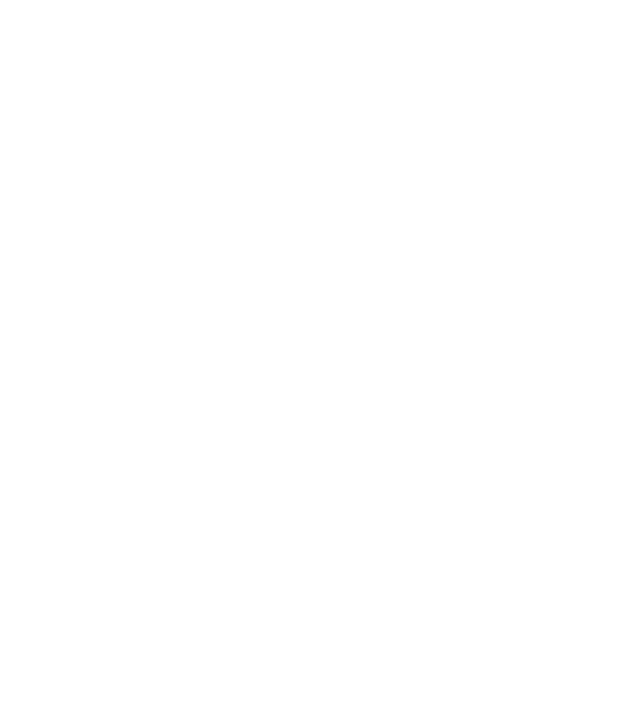
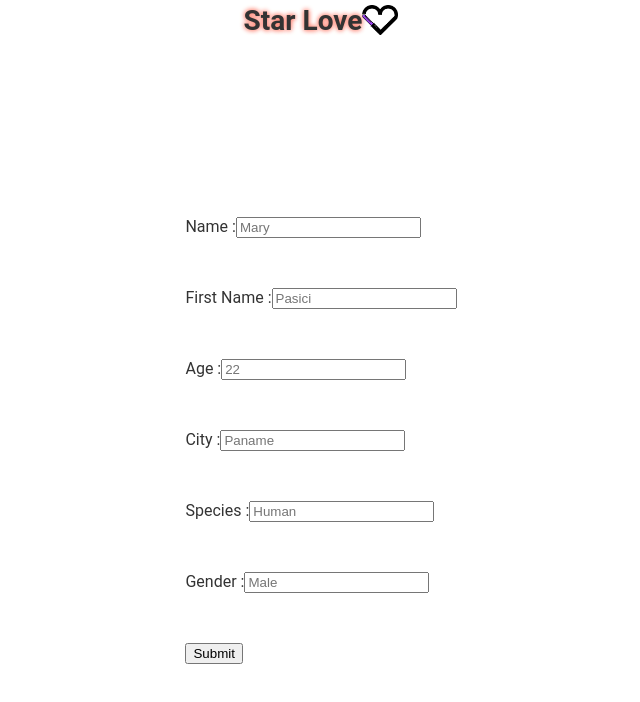
Before and after one commit to VincentBriand44/WCS-Hackathon-1, a React (Create React App) app: page /app/inscription in a window 1280 px wide. Before the commit this address had no page. Shown: the top 702 px of the page, without its empty margins (319-959 px from the left). Built offline with nearby package versions, Linux system fonts and the light colour scheme.

Commit message:
add inscription

```diff
--- a/src/App.js
+++ b/src/App.js
@@ -1,6 +1,7 @@
 import { Route, Routes } from "react-router-dom";
 import SwipeProfile from "./components/SwipeProfile";
 import Home from "./pages/Home";
+import Inscription from "./pages/Inscription";
 import Profile from "./pages/Profile";
 import Swipe from "./pages/Swipe";
 
@@ -11,6 +12,7 @@
         <Route path="/" element={<Home />} />
         <Route path="/app" element={<Swipe />} />
         <Route path="/app/profile" element={<Profile />} />
+        <Route path="/app/inscription" element={<Inscription />} />
       </Routes>
     </div>
   );
--- a/src/components/Header.js
+++ b/src/components/Header.js
@@ -1,7 +1,9 @@
+import logoImage from "../styles/img/logo.png"
+
 const Header = () => (
   <div className="header">
     <span> Star Love</span>
-    <img src="image/**" alt="my-logo" />
+    <img src={logoImage} alt="my-logo" />
   </div>
 );
 
--- /dev/null
+++ b/src/pages/Inscription.js
@@ -0,0 +1,114 @@
+import Footer from "../components/Footer";
+import Header from "../components/Header";
+import React, {useState} from 'react';
+
+
+    function Inscription () {
+                const [nameInput, setnameInput] = useState('');
+                const [fnameInput, setfnameInput] = useState('');
+                const [ageInput, setageInput] = useState('');
+                const [cityInput, setcityInput] = useState('');
+                const [speciesInput, setspeciesInput] = useState('');
+                const [genderInput, setgenderInput] = useState('');
+
+                const  input=(e)=> {
+                e.preventDefault ();
+                console.log(`${nameInput}:${fnameInput}:${ageInput}:${cityInput}:${speciesInput}:${genderInput}`);
+        };
+        return (
+        <>
+        <Header />
+        <div className="toto">
+
+         <form>
+          <div>
+            <label htmlFor="name">
+              Name :
+              <input
+                type="text"
+                name="name"
+                id="name"
+                placeholder="Mary"
+                value={nameInput}
+                onChange={(e) => setnameInput(e.target.value)}
+              />
+            </label>
+           </div>
+           <div>
+            <label htmlFor="fname">
+              First Name :
+              <input
+                type="text"
+                name="first name"
+                id="first name"
+                placeholder="Pasici"
+                value={fnameInput}
+                onChange={(e) => setfnameInput(e.target.value)}
+              />
+            </label>
+           </div>
+           <div>
+            <label htmlFor="age">
+              Age :
+              <input
+                type="text"
+                name="age"
+                id="age"
+                placeholder="22"
+                value={ageInput}
+                onChange={(e) => setageInput(e.target.value)}
+              />
+            </label>
+           </div>
+           <div>
+            <label htmlFor="City">
+              City :
+              <input
+                type="text"
+                name="city"
+                id="city"
+                placeholder="Paname"
+                value={cityInput}
+                onChange={(e) => setcityInput(e.target.value)}
+              />
+            </label>
+           </div>
+           <div>
+            <label htmlFor="Species">
+              Species :
+              <input
+                type="text"
+                name="species"
+                id="Species"
+                placeholder="Human"
+                value={speciesInput}
+                onChange={(e) => setspeciesInput(e.target.value)}
+              />
+            </label>
+           </div>
+           <div>
+            <label htmlFor="Gender">
+              Gender :
+              <input
+                type="text"
+                name="Gender"
+                id="Gender"
+                placeholder="Male"
+                value={genderInput}
+                onChange={(e) => setgenderInput(e.target.value)}
+              />
+            </label>
+           </div>
+
+            <button type="submit" onClick={input}>
+              Submit
+            </button>
+          </form>
+        </div>
+        </>
+        );
+    };
+
+
+
+export default Inscription;
--- a/src/pages/Swipe.js
+++ b/src/pages/Swipe.js
@@ -6,7 +6,7 @@
 
 
 const Swipe = () => {
-  const [ profile, setProfile ] = useState(true);
+  const [ profile, setProfile ] = useState(false);
 
   const [ characters, setCharacters ] = useState([]);
 
--- /dev/null
+++ b/src/styles/components/_inscription.scss
@@ -0,0 +1,14 @@
+
+.toto{
+    display: flex;
+    justify-content: center;
+    flex-direction: column;
+    align-items: center;
+    flex-wrap: wrap;
+    height: 100vh;
+    width: 100vw;
+
+    div{
+        margin-bottom: 50px;
+    }
+}
--- a/src/styles/index.scss
+++ b/src/styles/index.scss
@@ -13,6 +13,8 @@
 @import "./pages/home";
 @import "./components/homebuttons";
 
+@import "./components/inscription";
+
 body {
   margin: 0;
   padding: 0;
```
